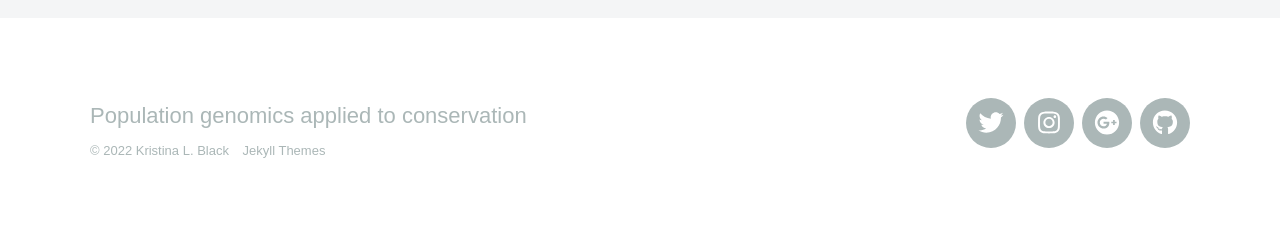
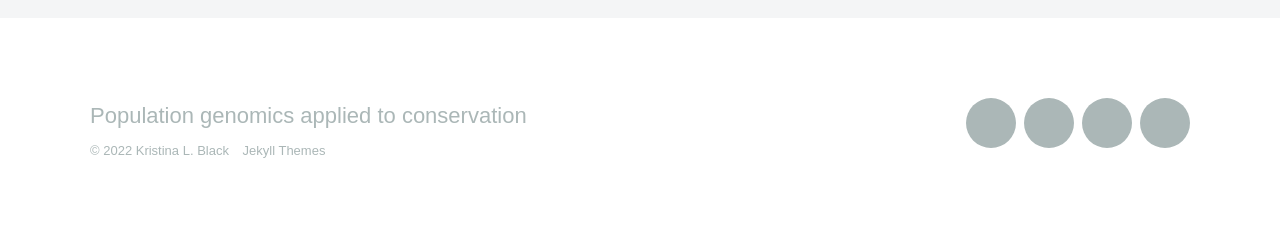
Before and after one commit to kristinaleilani/kristinaleilani.github.io, a Jekyll site: the page built from _pages/thanks.md, in a window 1280 px wide. Shown: the part 1373-1607 px from the top of the page. Built offline with Jekyll 4.4.1, drawn with Linux system fonts in a browser that asks for light colours; nearby versions of some CDN libraries; some web fonts are replaced.

Commit message:
Update socials.html

```diff
--- a/_includes/socials.html
+++ b/_includes/socials.html
@@ -3,7 +3,7 @@
 	{% if url[1] != '' %}
 	<li class="socials__item">
 		<a href="{{ url[1] }}" target="_blank" class="socials__item__link" title="{{ url[0] | remove: '_url' | replace: '-', ' ' | capitalize }}">
-			<i class="fab fa-{{ url[0] | replace: 'facebook', 'facebook-f' | remove: '_url' }}" aria-hidden="true"></i>
+			{% if url[0] == "google_scholar_url" %} images/google_scholar.png {% else %} <i aria-hidden="true"></i> {% endif %}
 		</a>
 	</li>
 	{% endif %}
```
